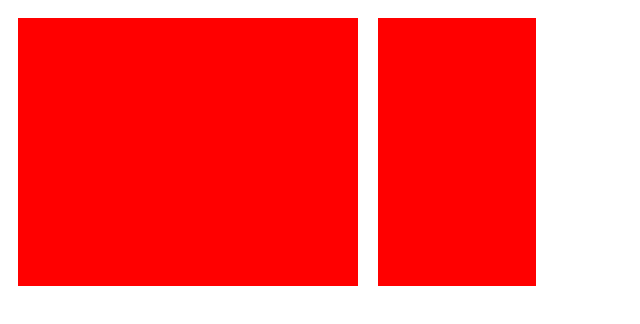
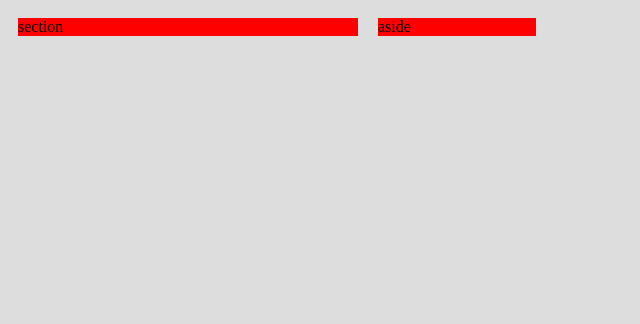
Before and after one commit to codegician/responsive-lab, a plain HTML site: page responsive-lab/index.html in a window 1280 px wide. Shown: the whole page, without its empty margins (0-640 px from the left). Drawn offline with Linux system fonts and the light colour scheme.

Commit message:
fix structure and styling

```diff
--- a/responsive-lab/css/style.css
+++ b/responsive-lab/css/style.css
@@ -1,7 +1,9 @@
-.container {
-  width: 538px;
-  height: 536px;
+
+
+body{
+  background: #ddd;
 }
+
 section, aside{
   margin: 1.858736059%;
 }
@@ -9,21 +11,26 @@ section, aside{
 section {
   float: left;
   width: 63.197026%;
-  height: 50%;
+  /*height: 50%;*/
   background-color: red;
 }
 
 aside {
     float:right;
     width: 29.3680297%;
-    height: 50%;
+    /*height: 50%;*/
     background-color: red;
 }
 
 @media all and (max-width: 420px) {
   section, aside {
-    float:none;
+    float: none;
     width: auto;
-    background-color: blue;
   }
 }
+
+@media all and (min-width: 800px) {
+  .container {
+    max-width: 538px;
+  }
+}
--- a/responsive-lab/index.html
+++ b/responsive-lab/index.html
@@ -7,8 +7,8 @@
   </head>
   <body>
     <div class="container">
-       <section></section>
-       <aside></aside>
+       <section>section</section>
+       <aside>aside</aside>
     </div>
   </body>
 </html>
```
